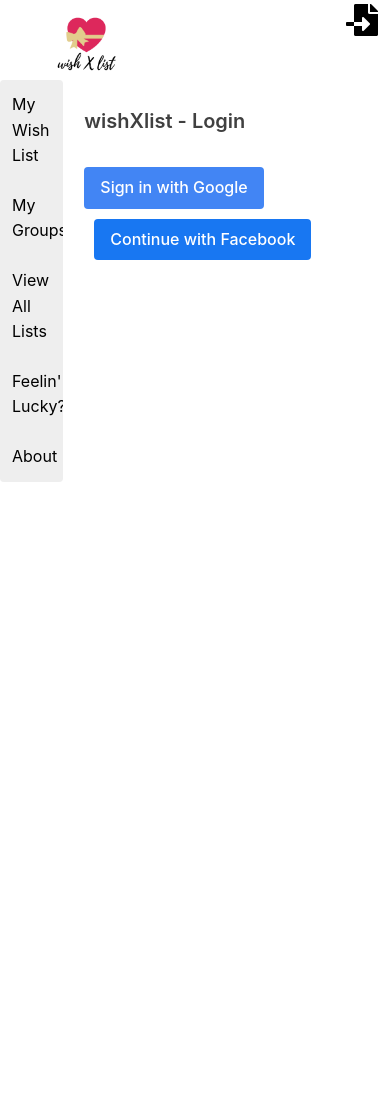
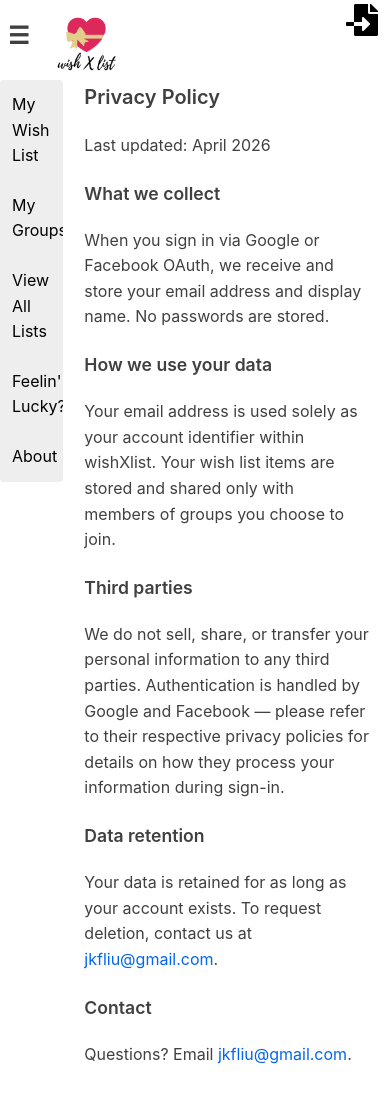
Before and after one commit to jkfliu/wishXlist, a Vue app in the folder client/: page /privacy in a window 390 px wide. Before the commit this address led to /login. Before the commit the page ends 844 px from the top, so only its background shows below. Built offline with nearby package versions, Linux system fonts and the light colour scheme; no server answers.

Commit message:
Add /privacy page; fix hamburger visibility
Co-Authored-By: Claude Sonnet 4.6 <noreply@anthropic.com>

```diff
--- /dev/null
+++ b/client/src/components/Content/PrivacyPolicy.vue
@@ -0,0 +1,41 @@
+<template>
+  <div class="small-container">
+    <h3>Privacy Policy</h3>
+    <p>Last updated: April 2026</p>
+
+    <h4>What we collect</h4>
+    <p>When you sign in via Google or Facebook OAuth, we receive and store your email address and display name. No passwords are stored.</p>
+
+    <h4>How we use your data</h4>
+    <p>Your email address is used solely as your account identifier within wishXlist. Your wish list items are stored and shared only with members of groups you choose to join.</p>
+
+    <h4>Third parties</h4>
+    <p>We do not sell, share, or transfer your personal information to any third parties. Authentication is handled by Google and Facebook — please refer to their respective privacy policies for details on how they process your information during sign-in.</p>
+
+    <h4>Data retention</h4>
+    <p>Your data is retained for as long as your account exists. To request deletion, contact us at <a href="mailto:jkfliu@gmail.com">jkfliu@gmail.com</a>.</p>
+
+    <h4>Contact</h4>
+    <p>Questions? Email <a href="mailto:jkfliu@gmail.com">jkfliu@gmail.com</a>.</p>
+  </div>
+</template>
+
+<script>
+  export default {
+    name: 'privacy-policy'
+  }
+</script>
+
+<style scoped>
+  .small-container {
+    margin-left: 0;
+  }
+
+  h3 {
+    margin-top: 0;
+  }
+
+  h4 {
+    margin-top: 1rem;
+  }
+</style>
--- a/client/src/components/Layout/LayoutTopBar.vue
+++ b/client/src/components/Layout/LayoutTopBar.vue
@@ -68,5 +68,6 @@
     padding: 4px 8px;
     margin-right: 4px;
     vertical-align: middle;
+    color: inherit;
   }
 </style>
--- a/client/src/router.js
+++ b/client/src/router.js
@@ -3,6 +3,7 @@ import Router         from 'vue-router'
 
 import WishxlistHome  from '@/components/Content/WishxlistHome.vue'
 import AboutWishxlist from '@/components/Content/AboutWishxlist.vue'
+import PrivacyPolicy  from '@/components/Content/PrivacyPolicy.vue'
 import ShareTheMeal   from '@/components/Content/ShareTheMeal.vue'
 
 import MyWishList     from '@/components/Wish/MyWishList.vue'
@@ -28,6 +29,7 @@ const router = new Router({
     // meta
     {path: '/',                 name: 'home',             component: WishxlistHome,  meta: {allowAnonymous: true} },
     {path: '/about',            name: 'about',            component: AboutWishxlist, meta: {allowAnonymous: true} },
+    {path: '/privacy',          name: 'privacy',          component: PrivacyPolicy,  meta: {allowAnonymous: true} },
     {path: '/login',            name: 'login',            component: Login,          meta: {allowAnonymous: true} },
     {path: '/feelin-lucky',     name: 'share-the-meal',   component: ShareTheMeal,   meta: {allowAnonymous: true} },
     {path: '/profile',          name: 'profile',          component: Profile,        },
```
